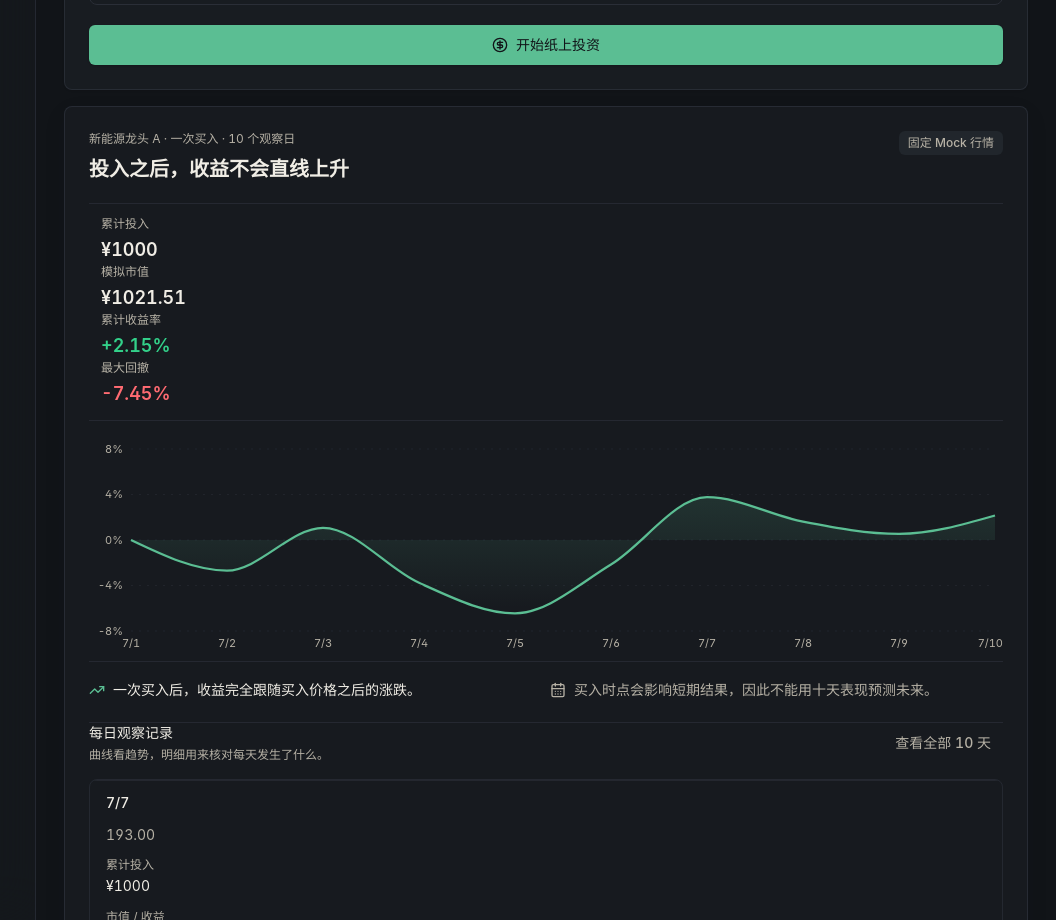
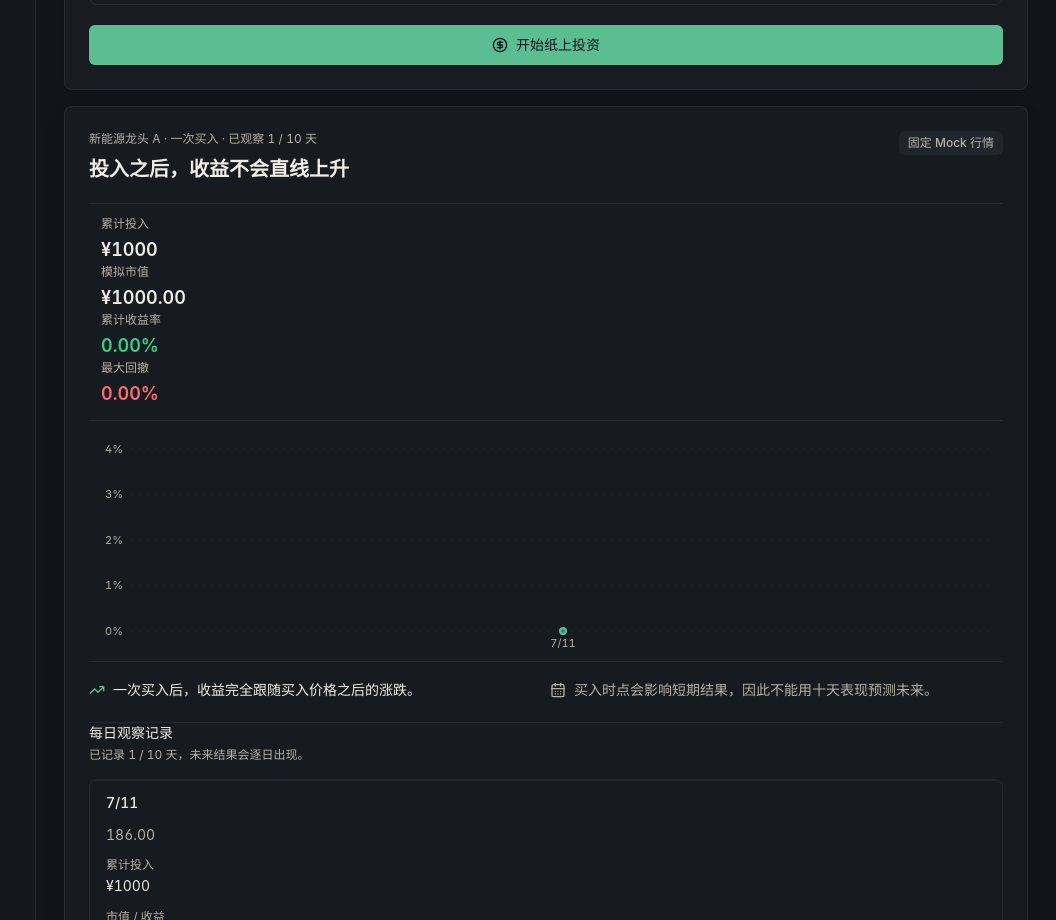
Before and after one commit to wsy18810529629/ai-investment-os, a Next.js app: page /learning in a window 1280 px wide. Shown: the part 1880-2800 px from the top of the page, without its empty margins (224-1280 px from the left). Built offline with nearby package versions, Linux system fonts and the light colour scheme.

Commit message:
Make paper investing observe future returns

```diff
--- a/src/features/learning/investment-simulator.tsx
+++ b/src/features/learning/investment-simulator.tsx
@@ -9,11 +9,11 @@ import { Button } from "@/components/ui/button";
 import { Card, CardContent } from "@/components/ui/card";
 import { cn } from "@/lib/utils";
 import { RiskDisclaimer } from "@/components/home/risk-disclaimer";
-import { simulationAssets, simulationDates } from "./learning-data";
+import { simulationAssets } from "./learning-data";
 
 const SIMULATOR_KEY = "investment-os-paper-investing";
 const SIMULATOR_EVENT = "investment-os-paper-investing-change";
-const DEFAULT_SIMULATOR = JSON.stringify({ active: false, mode: "single", assetId: "growth-stock", amount: 1000, startedAt: "", reflection: "" });
+const DEFAULT_SIMULATOR = JSON.stringify({ active: false, mode: "single", assetId: "growth-stock", amount: 1000, startedAt: "", observedDays: 1, reflection: "" });
 
 type SimulationMode = "single" | "recurring";
 
@@ -23,6 +23,7 @@ type SimulatorState = {
   assetId: string;
   amount: number;
   startedAt: string;
+  observedDays: number;
   reflection: string;
 };
 
@@ -59,13 +60,15 @@ function parseState(snapshot: string): SimulatorState {
     const state = JSON.parse(snapshot) as SimulatorState;
     if (typeof state.active !== "boolean") throw new Error("Invalid simulator state");
     const legacyState = state as SimulatorState & { dailyAmount?: number };
+    const hasForwardObservationState = typeof state.observedDays === "number";
     return {
-      active: state.active,
+      active: hasForwardObservationState ? state.active : false,
       mode: state.mode === "single" ? "single" : "recurring",
       assetId: state.assetId || "growth-stock",
       amount: typeof state.amount === "number" ? state.amount : legacyState.dailyAmount ?? 1000,
-      startedAt: state.startedAt || "",
-      reflection: typeof state.reflection === "string" ? state.reflection : "",
+      startedAt: hasForwardObservationState ? state.startedAt || "" : "",
+      observedDays: hasForwardObservationState ? Math.min(10, Math.max(1, state.observedDays)) : 1,
+      reflection: hasForwardObservationState && typeof state.reflection === "string" ? state.reflection : "",
     };
   } catch {
     return JSON.parse(DEFAULT_SIMULATOR) as SimulatorState;
@@ -86,22 +89,42 @@ function getLocationSnapshot() {
   return window.location.search;
 }
 
-function buildSimulation(assetId: string, amount: number, mode: SimulationMode) {
+function getLocalDateKey() {
+  const now = new Date();
+  const year = now.getFullYear();
+  const month = String(now.getMonth() + 1).padStart(2, "0");
+  const day = String(now.getDate()).padStart(2, "0");
+  return `${year}-${month}-${day}`;
+}
+
+function buildSimulation(assetId: string, amount: number, mode: SimulationMode, observedDays: number, startedAt: string) {
   const asset = simulationAssets.find((item) => item.id === assetId) ?? simulationAssets[0];
   let units = 0;
 
-  return asset.prices.map((price, index) => {
+  return asset.prices.slice(0, observedDays).map((price, index) => {
     if (mode === "recurring" || index === 0) units += amount / price;
     const invested = mode === "recurring" ? amount * (index + 1) : amount;
     const value = units * price;
+    const rawReturnRate = ((value / invested) - 1) * 100;
+    const observationDate = new Date(`${startedAt || "2026-07-11"}T00:00:00`);
+    observationDate.setDate(observationDate.getDate() + index);
     return {
-      date: simulationDates[index],
+      date: `${observationDate.getMonth() + 1}/${observationDate.getDate()}`,
       price,
       invested,
       value,
-      returnRate: ((value / invested) - 1) * 100,
+      returnRate: Math.abs(rawReturnRate) < 0.005 ? 0 : rawReturnRate,
     };
   });
+}
+
+function getObservedDayCount(state: SimulatorState) {
+  if (!state.active || !state.startedAt) return 1;
+  const started = new Date(`${state.startedAt}T00:00:00`).getTime();
+  const today = new Date();
+  today.setHours(0, 0, 0, 0);
+  const calendarDays = Math.floor((today.getTime() - started) / 86_400_000) + 1;
+  return Math.min(10, Math.max(state.observedDays, calendarDays, 1));
 }
 
 function calculateMaxDrawdown(prices: number[]) {
@@ -138,14 +161,16 @@ export function InvestmentSimulator() {
   const activeAssetId = savedState.active ? savedState.assetId : draftAssetId;
   const activeAmount = savedState.active ? savedState.amount : draftAmount;
   const activeAsset = simulationAssets.find((item) => item.id === activeAssetId) ?? simulationAssets[0];
-  const records = useMemo(() => buildSimulation(activeAssetId, activeAmount, activeMode), [activeAssetId, activeAmount, activeMode]);
+  const observedDayCount = getObservedDayCount(savedState);
+  const simulationStartDate = savedState.active ? savedState.startedAt : "2026-07-11";
+  const records = useMemo(() => buildSimulation(activeAssetId, activeAmount, activeMode, observedDayCount, simulationStartDate), [activeAssetId, activeAmount, activeMode, observedDayCount, simulationStartDate]);
   const latest = records[records.length - 1];
-  const maxDrawdown = calculateMaxDrawdown(activeAsset.prices);
+  const maxDrawdown = calculateMaxDrawdown(activeAsset.prices.slice(0, observedDayCount));
   const isPositive = latest.returnRate >= 0;
   const baselineAsset = simulationAssets.find((asset) => asset.id === "growth-stock") ?? simulationAssets[0];
-  const baselineRecords = useMemo(() => buildSimulation("growth-stock", latest.invested, "single"), [latest.invested]);
+  const baselineRecords = useMemo(() => buildSimulation("growth-stock", latest.invested, "single", observedDayCount, simulationStartDate), [latest.invested, observedDayCount, simulationStartDate]);
   const baselineLatest = baselineRecords[baselineRecords.length - 1];
-  const baselineDrawdown = calculateMaxDrawdown(baselineAsset.prices);
+  const baselineDrawdown = calculateMaxDrawdown(baselineAsset.prices.slice(0, observedDayCount));
   const returnAdvantage = latest.returnRate - baselineLatest.returnRate;
   const valueAdvantage = latest.value - baselineLatest.value;
   const drawdownImprovement = maxDrawdown - baselineDrawdown;
@@ -156,7 +181,7 @@ export function InvestmentSimulator() {
   function startSimulation() {
     const amount = Math.min(10000, Math.max(10, Math.round(draftAmount || 10)));
     setDraftAmount(amount);
-    saveState({ active: true, mode: draftMode, assetId: draftAssetId, amount, startedAt: "2026-07-01", reflection: "" });
+    saveState({ active: true, mode: draftMode, assetId: draftAssetId, amount, startedAt: getLocalDateKey(), observedDays: 1, reflection: "" });
   }
 
   function resetSimulation() {
@@ -168,11 +193,16 @@ export function InvestmentSimulator() {
     setDraftMode("single");
     setDraftAssetId(researchIntent.assetId);
     setDraftAmount(1000);
-    saveState({ active: false, mode: "single", assetId: researchIntent.assetId, amount: 1000, startedAt: "", reflection: "" });
+    saveState({ active: false, mode: "single", assetId: researchIntent.assetId, amount: 1000, startedAt: "", observedDays: 1, reflection: "" });
   }
 
   function completeReflection(reflection: string) {
     saveState({ ...savedState, reflection });
+  }
+
+  function advanceMockDay() {
+    saveState({ ...savedState, observedDays: Math.min(10, observedDayCount + 1), reflection: "" });
+    setShowAllRecords(false);
   }
 
   return (
@@ -249,14 +279,14 @@ export function InvestmentSimulator() {
         <Card className="soft-panel">
           <CardContent className="p-5 lg:p-6">
             <div className="flex flex-wrap items-start justify-between gap-4">
-              <div><p className="text-xs text-muted-foreground">{activeAsset.name} · {activeMode === "single" ? "一次买入" : "每日定投"} · 10 个观察日</p><h4 className="mt-2 text-xl font-semibold">投入之后，收益不会直线上升</h4></div>
+              <div><p className="text-xs text-muted-foreground">{activeAsset.name} · {activeMode === "single" ? "一次买入" : "每日定投"} · 已观察 {records.length} / 10 天</p><h4 className="mt-2 text-xl font-semibold">投入之后，收益不会直线上升</h4></div>
               <Badge variant="neutral">固定 Mock 行情</Badge>
             </div>
 
             <div className="mt-5 grid grid-cols-2 gap-y-4 border-y border-border/75 py-3 sm:grid-cols-4 sm:divide-x sm:gap-y-0">
               <Metric label="累计投入" value={`¥${latest.invested.toFixed(0)}`} />
               <Metric label="模拟市值" value={`¥${latest.value.toFixed(2)}`} />
-              <Metric label="累计收益率" value={`${isPositive ? "+" : ""}${latest.returnRate.toFixed(2)}%`} tone={isPositive ? "positive" : "negative"} />
+              <Metric label="累计收益率" value={`${latest.returnRate > 0 ? "+" : ""}${latest.returnRate.toFixed(2)}%`} tone={isPositive ? "positive" : "negative"} />
               <Metric label="最大回撤" value={`${maxDrawdown.toFixed(2)}%`} tone="negative" />
             </div>
 
@@ -268,7 +298,7 @@ export function InvestmentSimulator() {
                   <XAxis axisLine={false} dataKey="date" tick={{ fill: "hsl(var(--muted-foreground))", fontSize: 11 }} tickLine={false} />
                   <YAxis axisLine={false} tick={{ fill: "hsl(var(--muted-foreground))", fontSize: 11 }} tickFormatter={(value) => `${value}%`} tickLine={false} />
                   <Tooltip contentStyle={{ background: "hsl(var(--card))", border: "1px solid hsl(var(--border))", borderRadius: 8, color: "hsl(var(--foreground))" }} formatter={(value) => [`${Number(value).toFixed(2)}%`, "累计收益率"]} />
-                  <Area dataKey="returnRate" fill="url(#paperReturnFill)" stroke="hsl(var(--primary))" strokeWidth={2.25} type="monotone" />
+                  <Area dataKey="returnRate" dot={{ r: 3, fill: "hsl(var(--primary))" }} fill="url(#paperReturnFill)" stroke="hsl(var(--primary))" strokeWidth={2.25} type="monotone" />
                 </AreaChart>
               </ResponsiveContainer>
             </div>
@@ -280,8 +310,8 @@ export function InvestmentSimulator() {
 
             <div id="daily-observations" className="mt-5 border-t border-border/75 pt-5">
               <div className="flex items-center justify-between gap-4">
-                <div><p className="text-sm font-medium">每日观察记录</p><p className="mt-1 text-xs text-muted-foreground">曲线看趋势，明细用来核对每天发生了什么。</p></div>
-                <Button onClick={() => setShowAllRecords((current) => !current)} size="sm" variant="ghost">{showAllRecords ? "收起" : "查看全部 10 天"}</Button>
+                <div><p className="text-sm font-medium">每日观察记录</p><p className="mt-1 text-xs text-muted-foreground">已记录 {records.length} / 10 天，未来结果会逐日出现。</p></div>
+                {records.length > 4 ? <Button onClick={() => setShowAllRecords((current) => !current)} size="sm" variant="ghost">{showAllRecords ? "收起" : `查看全部 ${records.length} 天`}</Button> : null}
               </div>
 
               <div className="mt-4 overflow-hidden rounded-lg border border-border/75">
@@ -294,10 +324,16 @@ export function InvestmentSimulator() {
                     <span className="hidden text-sm text-muted-foreground sm:block">{record.price.toFixed(activeAsset.id === "bond-index" ? 3 : 2)}</span>
                     <span><span className="block text-xs text-muted-foreground sm:hidden">累计投入</span><span className="text-sm tabular-nums">¥{record.invested.toFixed(0)}</span></span>
                     <span><span className="block text-xs text-muted-foreground sm:hidden">市值 / 收益</span><span className="text-sm tabular-nums">¥{record.value.toFixed(2)}</span></span>
-                    <span className={cn("text-right text-sm font-medium tabular-nums", record.returnRate >= 0 ? "text-positive" : "text-negative")}>{record.returnRate >= 0 ? "+" : ""}{record.returnRate.toFixed(2)}%</span>
+                    <span className={cn("text-right text-sm font-medium tabular-nums", record.returnRate >= 0 ? "text-positive" : "text-negative")}>{record.returnRate > 0 ? "+" : ""}{record.returnRate.toFixed(2)}%</span>
                   </div>
                 ))}
               </div>
+              {savedState.active && observedDayCount < 10 ? (
+                <div className="mt-3 flex flex-col gap-3 rounded-lg border border-ai/20 bg-ai-soft/40 p-3 sm:flex-row sm:items-center sm:justify-between">
+                  <p className="text-xs leading-5 text-muted-foreground">真实产品会在下一个观察日自动更新。当前 Mock 模式可手动推进，用于体验未来收益如何逐日形成。</p>
+                  <Button className="shrink-0" onClick={advanceMockDay} size="sm" variant="secondary">模拟推进一天</Button>
+                </div>
+              ) : null}
             </div>
           </CardContent>
         </Card>
@@ -324,6 +360,11 @@ export function InvestmentSimulator() {
                   <p className="mt-2 text-sm leading-6 text-muted-foreground">本次收获：{savedState.reflection}</p>
                   <p className="mt-2 text-xs leading-5 text-muted-foreground">你不只是看完了信息，还形成假设、运行模拟并留下了可复用的判断。</p>
                 </motion.div>
+              ) : observedDayCount === 1 ? (
+                <div className="rounded-lg border border-ai/20 bg-ai-soft/40 p-4">
+                  <p className="font-medium text-ai-foreground">等待第一个未来观察结果</p>
+                  <p className="mt-2 text-sm leading-6 text-muted-foreground">买入日收益从 0.00% 开始。下一观察日出现后，再根据真实变化完成复盘。</p>
+                </div>
               ) : (
                 <div>
                   <p className="text-sm font-medium">这次实验最值得记住什么？</p>
--- a/src/features/learning/learning-data.ts
+++ b/src/features/learning/learning-data.ts
@@ -111,8 +111,6 @@ export type SimulationAsset = {
   prices: number[];
 };
 
-export const simulationDates = ["7/1", "7/2", "7/3", "7/4", "7/5", "7/6", "7/7", "7/8", "7/9", "7/10"];
-
 export const simulationAssets: SimulationAsset[] = [
   {
     id: "growth-stock",
```
